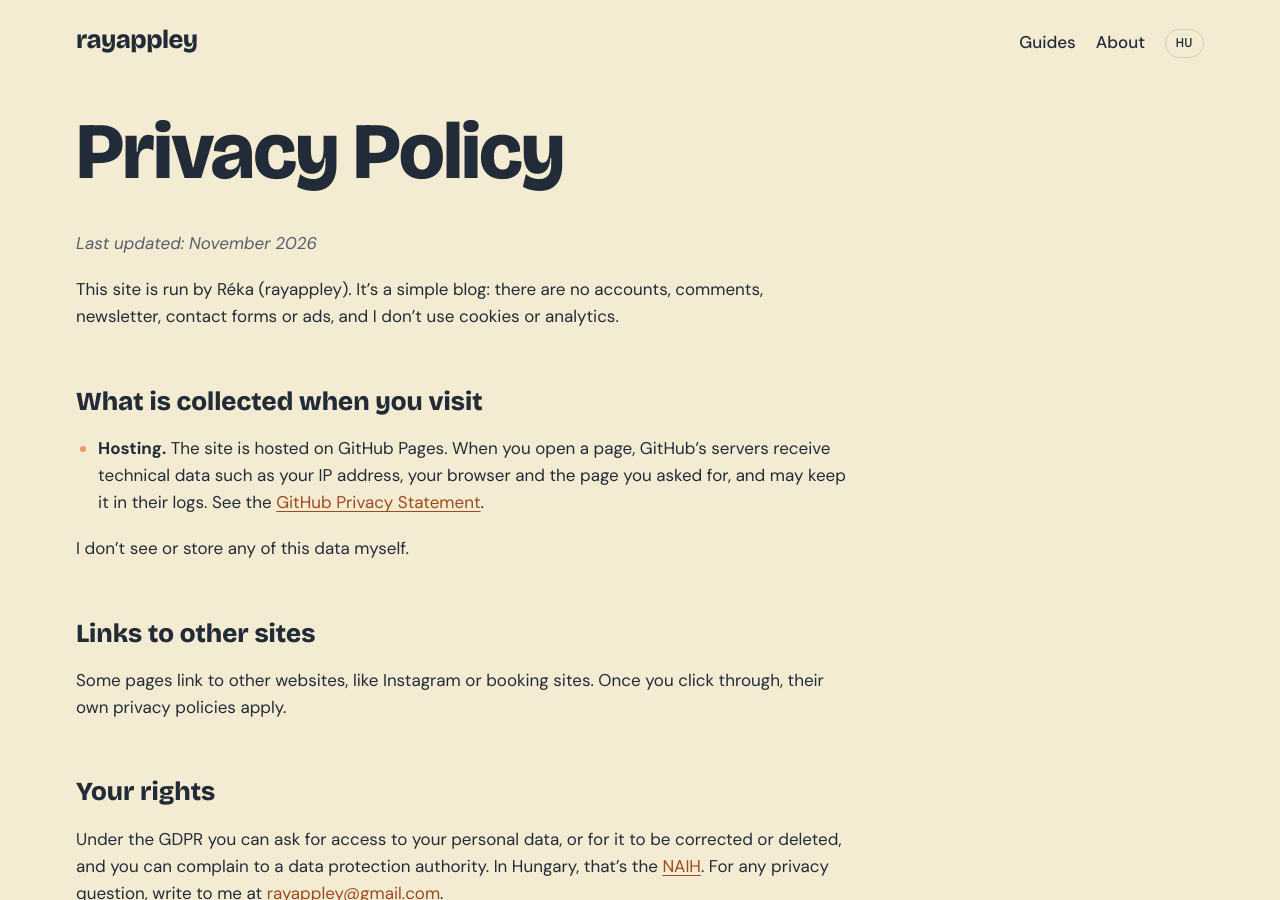
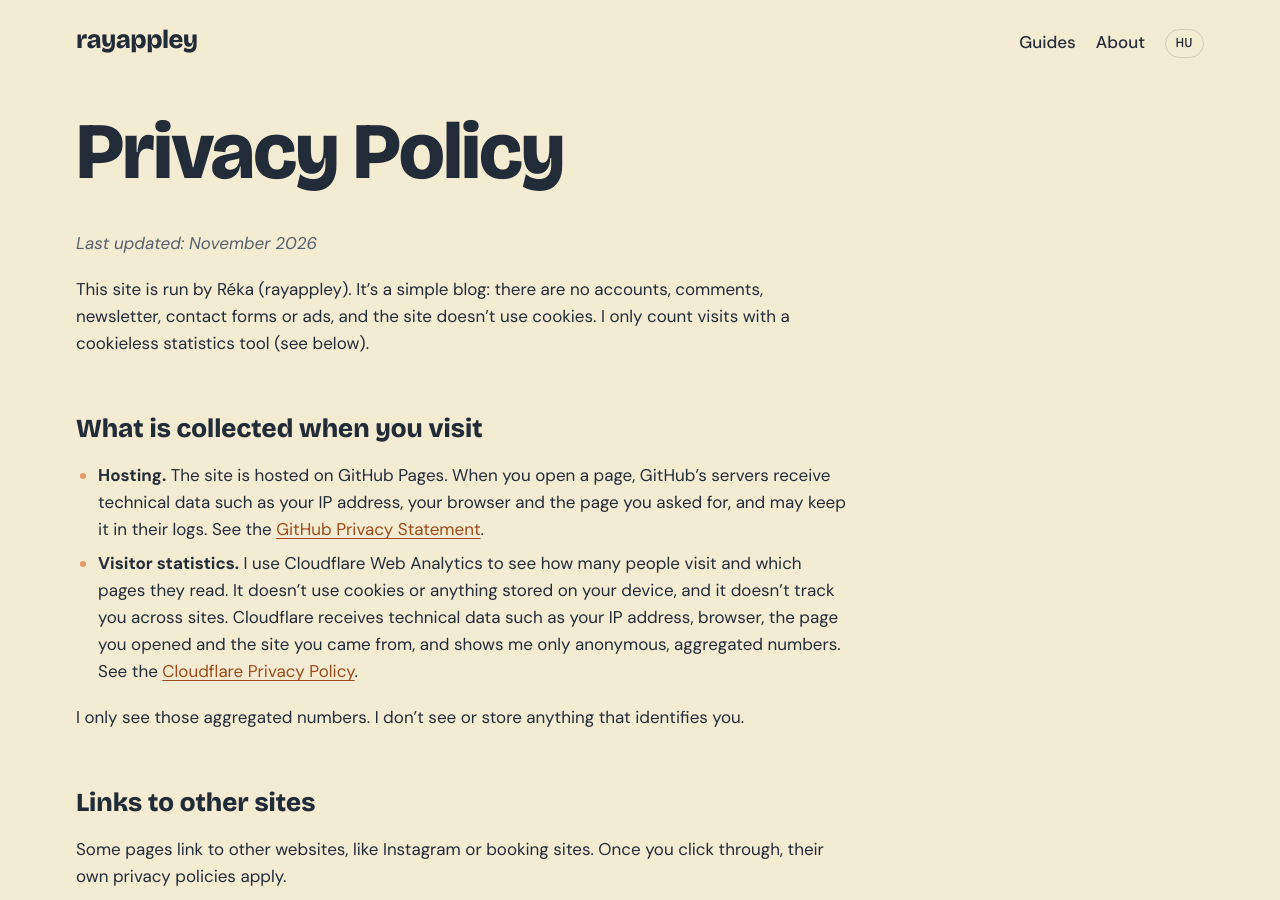
Before and after one commit to rayappley/rayappley-site, a Jekyll site: the page built from privacy/index.md, in a window 1280 px wide and 900 px high. Built offline with Jekyll 4.4.1, drawn with Linux system fonts in a browser that asks for light colours.

Commit message:
Cloudflare látogatottságmérő + adatvédelmi frissítés

```diff
--- a/_layouts/default.html
+++ b/_layouts/default.html
@@ -12,5 +12,7 @@
 </main>
 {% include footer.html %}
 <script src="{{ '/assets/js/site.js' | relative_url }}" defer></script>
-</body>
+{% if site.launched %}<!-- Cloudflare Web Analytics: cookieless visitor counts -->
+<script type="module" src="https://static.cloudflareinsights.com/beacon.min.js" data-cf-beacon='{"token": "cb8f5aab8b6044c9b8c7c731f186424c"}'></script>
+{% endif %}</body>
 </html>
--- a/privacy/index.md
+++ b/privacy/index.md
@@ -6,13 +6,14 @@ description: How the rayappley site handles your data.
 
 _Last updated: November 2026_
 
-This site is run by Réka (rayappley). It's a simple blog: there are no accounts, comments, newsletter, contact forms or ads, and I don't use cookies or analytics.
+This site is run by Réka (rayappley). It's a simple blog: there are no accounts, comments, newsletter, contact forms or ads, and the site doesn't use cookies. I only count visits with a cookieless statistics tool (see below).
 
 ## What is collected when you visit
 
 - **Hosting.** The site is hosted on GitHub Pages. When you open a page, GitHub's servers receive technical data such as your IP address, your browser and the page you asked for, and may keep it in their logs. See the [GitHub Privacy Statement](https://docs.github.com/en/site-policy/privacy-policies/github-general-privacy-statement).
+- **Visitor statistics.** I use Cloudflare Web Analytics to see how many people visit and which pages they read. It doesn't use cookies or anything stored on your device, and it doesn't track you across sites. Cloudflare receives technical data such as your IP address, browser, the page you opened and the site you came from, and shows me only anonymous, aggregated numbers. See the [Cloudflare Privacy Policy](https://www.cloudflare.com/privacypolicy/).
 
-I don't see or store any of this data myself.
+I only see those aggregated numbers. I don't see or store anything that identifies you.
 
 ## Links to other sites
 
```
Also changed, not shown: hu/adatvedelem/index.md (+3 -2 lines).
